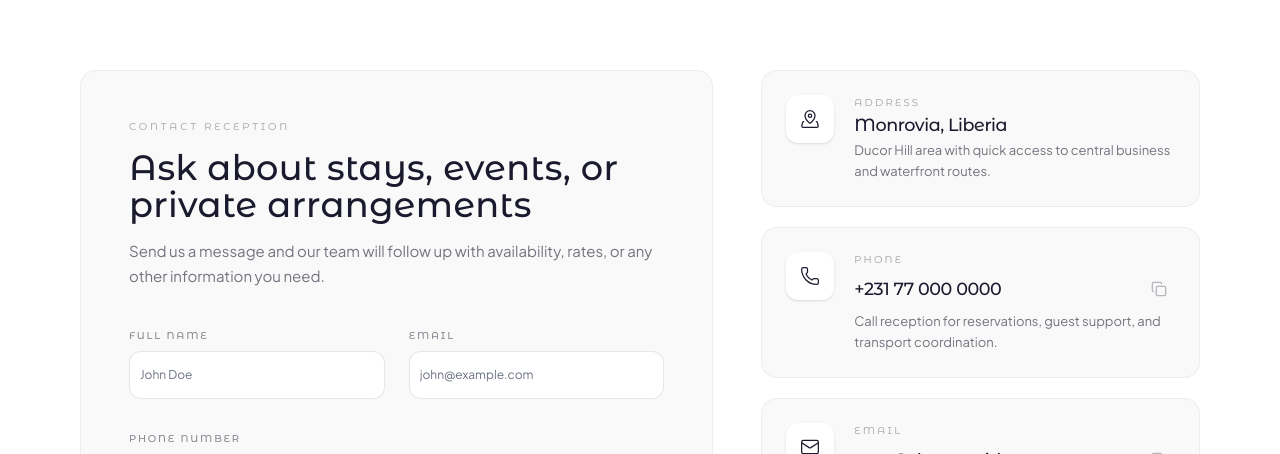
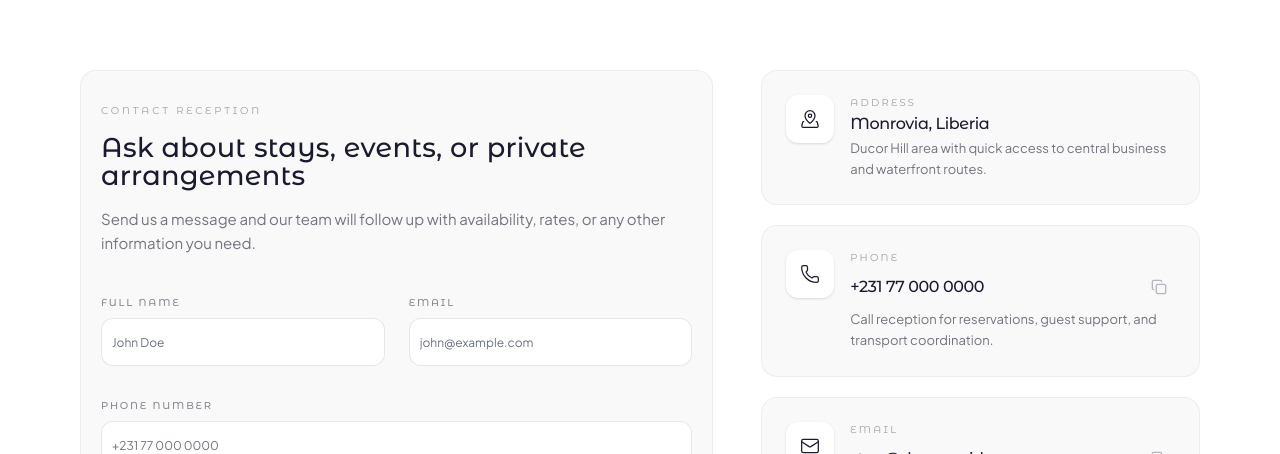
Before and after one commit to robert-dominic/ducor-residences, a Next.js app: page /contact in a window 1280 px wide. Shown: the part 346-800 px from the top of the page. Built offline with nearby package versions, Linux system fonts and the light colour scheme.

Commit message:
refactor: Booking and contact forms refinements

```diff
--- a/components/booking/steps/StepOne.tsx
+++ b/components/booking/steps/StepOne.tsx
@@ -192,8 +192,8 @@ export default function StepOne({ rooms, formData, updateFormData, onNext }: Ste
         <div className="grid grid-cols-1 items-start gap-12 md:grid-cols-12 md:gap-10 lg:gap-16">
             <div className="order-1 md:order-1 md:col-span-7 lg:col-span-8">
                 <Form {...form}>
-                    <form onSubmit={form.handleSubmit(onSubmit)} className="space-y-8 rounded-2xl border border-primary/5 bg-[#F9F9F9] px-4 py-6 sm:p-12">
-                        <h2 className="font-heading text-[1.7rem] font-medium leading-[1.15] text-primary">
+                    <form onSubmit={form.handleSubmit(onSubmit)} className="space-y-8 rounded-2xl border border-primary/5 bg-[#F9F9F9] px-5 py-8">
+                        <h2 className="font-heading text-[1.3rem] font-medium leading-[1.15] text-primary">
                             Stay Details
                         </h2>
 
@@ -351,7 +351,7 @@ export default function StepOne({ rooms, formData, updateFormData, onNext }: Ste
 
                         <Button
                             type="submit"
-                            className="h-14 w-full rounded-lg bg-button font-sans text-[13px] font-medium uppercase tracking-[0.16em] text-white hover:brightness-105"
+                            className="h-14 w-full rounded-lg bg-button font-sans text-[10px] md:text-[12px] font-medium uppercase tracking-[0.16em] text-white hover:brightness-105"
                         >
                             Continue to Guest Details
                         </Button>
--- a/components/booking/steps/StepThree.tsx
+++ b/components/booking/steps/StepThree.tsx
@@ -55,10 +55,10 @@ export default function StepThree({ formData, onBack, onComplete }: StepThreePro
     }
 
     return (
-        <div className="grid grid-cols-1 items-start gap-12 md:grid-cols-12 md:gap-10 lg:gap-16">
+        <div className="grid grid-cols-1 items-start gap-12 lg:grid-cols-12">
             <div className="order-1 md:order-1 md:col-span-7 lg:col-span-8">
-                <div className="space-y-8 rounded-2xl border border-primary/5 bg-[#F9F9F9] px-4 py-6 sm:p-12">
-                    <h2 className="font-heading text-[1.7rem] font-medium leading-[1.15] text-primary">
+                <div className="space-y-8 rounded-2xl border border-primary/5 bg-[#F9F9F9] px-5 py-8">
+                    <h2 className="font-heading text-[1.3rem] font-medium leading-[1.15] text-primary">
                         Review Your Booking
                     </h2>
 
@@ -105,13 +105,13 @@ export default function StepThree({ formData, onBack, onComplete }: StepThreePro
                     )}
 
                     {/* Actions */}
-                    <div className="flex flex-col gap-4 sm:flex-row">
+                    <div className="flex flex-col gap-2 sm:flex-row">
                         <Button
                             type="button"
                             variant="outline"
                             onClick={onBack}
                             disabled={isSubmitting}
-                            className="h-14 w-full rounded-lg border-border bg-background font-sans text-[13px] font-medium uppercase tracking-[0.16em] hover:bg-surface hover:text-primary sm:w-auto sm:min-w-[10rem]"
+                            className="h-12 w-full rounded-lg border-border bg-background font-sans text-[10px] md:text-[12px] font-medium uppercase tracking-[0.16em] hover:bg-surface hover:text-primary sm:w-auto sm:min-w-[10rem]"
                         >
                             Back
                         </Button>
@@ -119,7 +119,7 @@ export default function StepThree({ formData, onBack, onComplete }: StepThreePro
                             type="button"
                             onClick={handleConfirm}
                             disabled={isSubmitting}
-                            className="h-14 w-full rounded-lg bg-button font-sans text-[13px] font-medium uppercase tracking-[0.16em] text-white hover:brightness-105 sm:w-auto sm:min-w-[14rem]"
+                            className="h-12 w-full rounded-lg bg-button font-sans text-[10px] md:text-[12px] font-medium uppercase tracking-[0.16em] text-white hover:brightness-105 sm:w-auto sm:min-w-[14rem]"
                         >
                             {isSubmitting ? (
                                 <>
--- a/components/booking/steps/StepTwo.tsx
+++ b/components/booking/steps/StepTwo.tsx
@@ -54,8 +54,8 @@ export default function StepTwo({ formData, updateFormData, onNext, onBack }: St
         <div className="grid grid-cols-1 items-start gap-12 md:grid-cols-12 md:gap-10 lg:gap-16">
             <div className="order-1 md:order-1 md:col-span-7 lg:col-span-8">
                 <Form {...form}>
-                    <form onSubmit={form.handleSubmit(onSubmit)} className="space-y-8 rounded-2xl border border-primary/5 bg-[#F9F9F9] px-4 py-6 sm:p-12">
-                        <h2 className="font-heading text-[1.7rem] font-medium leading-[1.15] text-primary">
+                    <form onSubmit={form.handleSubmit(onSubmit)} className="space-y-8 rounded-2xl border border-primary/5 bg-[#F9F9F9] px-5 py-8">
+                        <h2 className="font-heading text-[1.3rem] font-medium leading-[1.15] text-primary">
                             Guest Details
                         </h2>
 
@@ -134,18 +134,18 @@ export default function StepTwo({ formData, updateFormData, onNext, onBack }: St
                             )}
                         />
 
-                        <div className="flex flex-col gap-4 sm:flex-row">
+                        <div className="flex flex-col gap-2 sm:flex-row">
                             <Button
                                 type="button"
                                 variant="outline"
                                 onClick={onBack}
-                                className="h-14 w-full rounded-lg border-border bg-background font-sans text-[13px] font-medium uppercase tracking-[0.16em] hover:bg-surface hover:text-primary sm:w-auto sm:min-w-[10rem]"
+                                className="h-12 w-full rounded-lg border-border bg-background font-sans text-[10px] md:text-[12px] font-medium uppercase tracking-[0.16em] hover:bg-surface hover:text-primary sm:w-auto sm:min-w-[10rem]"
                             >
                                 Back
                             </Button>
                             <Button
                                 type="submit"
-                                className="h-14 w-full rounded-lg bg-button font-sans text-[13px] font-medium uppercase tracking-[0.16em] text-white hover:brightness-105 sm:w-auto sm:min-w-[14rem]"
+                                className="h-12 w-full rounded-lg bg-button font-sans text-[10px] md:text-[12px] font-medium uppercase tracking-[0.16em] text-white hover:brightness-105 sm:w-auto sm:min-w-[14rem]"
                             >
                                 Review Booking
                             </Button>
--- a/components/contact/ContactForm.tsx
+++ b/components/contact/ContactForm.tsx
@@ -57,7 +57,7 @@ export default function ContactForm() {
   }
 
   return (
-    <Reveal className="rounded-2xl border border-primary/5 bg-[#F9F9F9] p-8 md:p-12">
+    <Reveal className="rounded-2xl border border-primary/5 bg-[#F9F9F9] px-5 py-8">
       {submitted ? (
         <div className="space-y-6">
           <div>
@@ -79,7 +79,7 @@ export default function ContactForm() {
             <p className="font-heading text-[10px] uppercase tracking-[0.28em] text-primary/40">
               Contact Reception
             </p>
-            <h2 className="font-heading text-[2.2rem] font-medium leading-[1.04] tracking-[0.01em] text-primary">
+            <h2 className="font-heading text-[1.2rem] md:text-[1.7rem] font-medium leading-[1.04] tracking-[0.01em] text-primary">
               Ask about stays, events, or private arrangements
             </h2>
             <p className="max-w-xl font-sans text-[15px] leading-relaxed text-primary/60">
--- a/components/contact/InfoCards.tsx
+++ b/components/contact/InfoCards.tsx
@@ -86,7 +86,7 @@ export default function InfoCards() {
         return (
           <article
             key={item.title}
-            className="rounded-2xl border border-primary/5 bg-[#F9F9F9] p-6 flex items-start gap-5 group transition-all hover:bg-white"
+            className="rounded-2xl border border-primary/5 bg-[#F9F9F9] p-6 flex items-start gap-4 group transition-all hover:bg-white"
           >
             <div className="flex h-12 w-12 shrink-0 items-center justify-center rounded-xl bg-white text-primary shadow-sm group-hover:bg-primary group-hover:text-white transition-colors duration-300">
               <Icon size={20} strokeWidth={1.5} />
@@ -97,16 +97,16 @@ export default function InfoCards() {
                 {item.title}
               </p>
 
-              <div className="flex items-center justify-between gap-4">
+              <div className="flex items-center justify-between gap-3">
                 {href ? (
                   <a
                     href={href}
-                    className="font-heading text-[1.1rem] font-medium leading-none tracking-tight text-primary transition-colors hover:text-primary/70"
+                    className="font-heading text-[1rem] font-medium leading-none tracking-tight text-primary transition-colors hover:text-primary/70"
                   >
                     {item.value}
                   </a>
                 ) : (
-                  <p className="font-heading text-[1.1rem] font-medium leading-none tracking-tight text-primary">
+                  <p className="font-heading text-[1rem] font-medium leading-none tracking-tight text-primary">
                     {item.value}
                   </p>
                 )}
```
